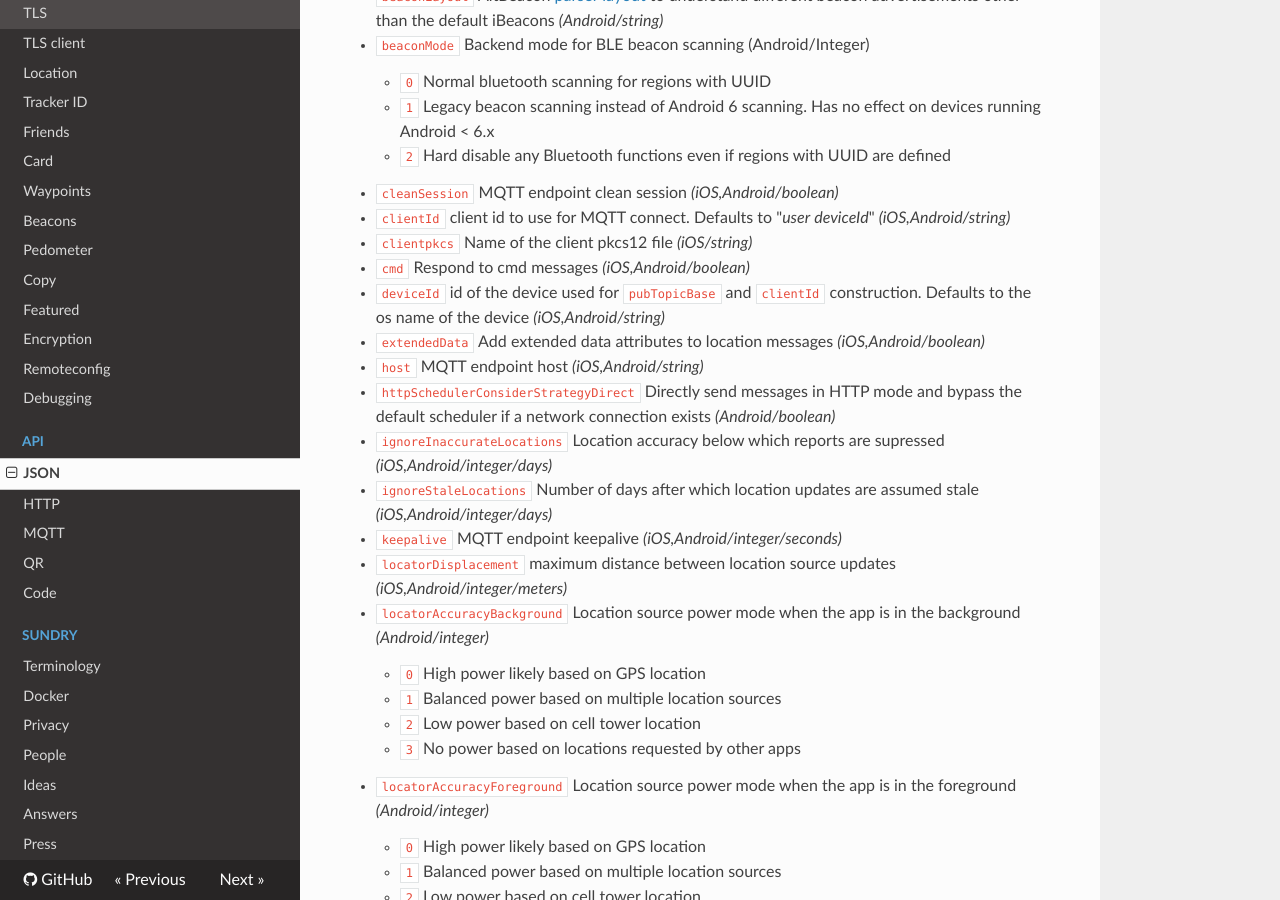
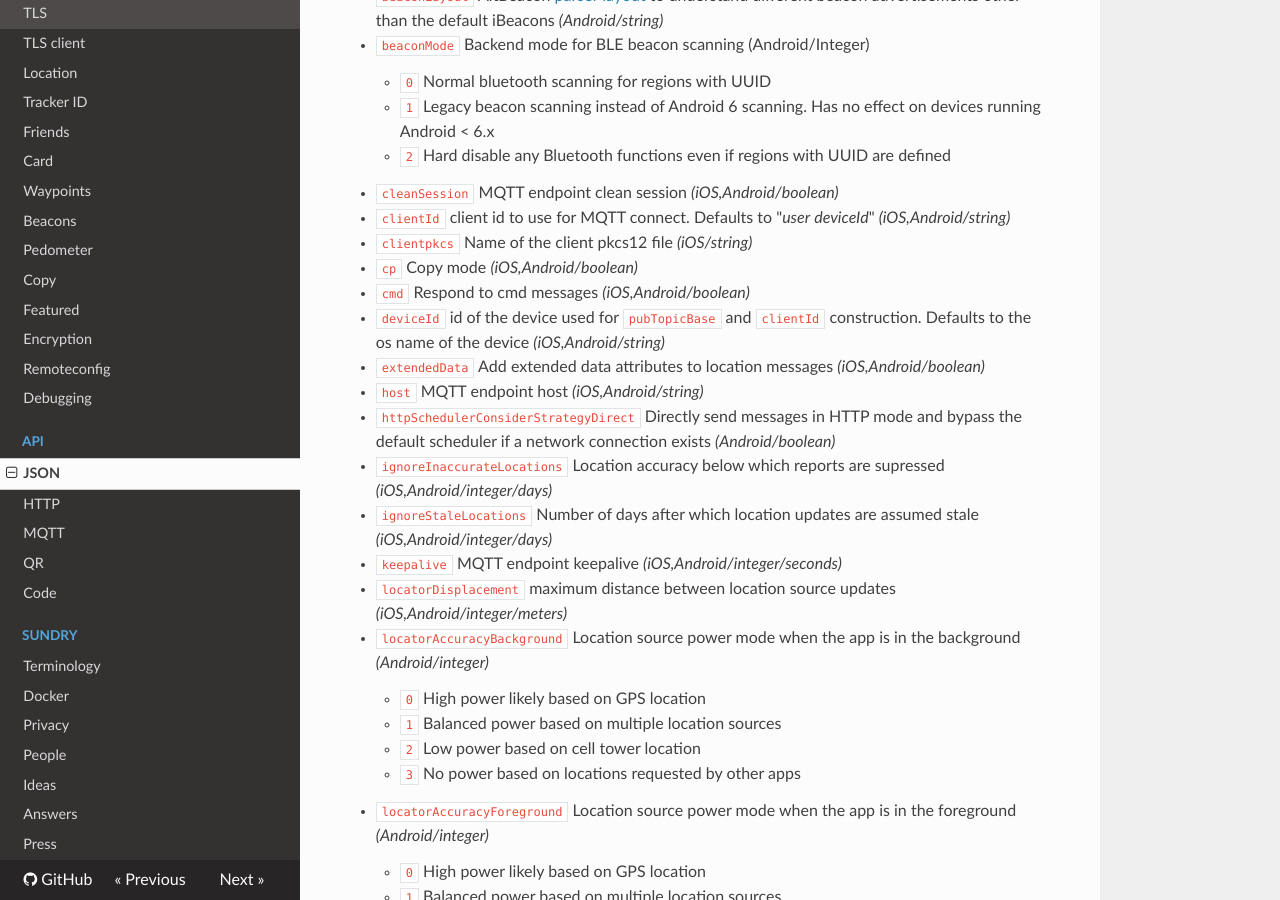
Before and after one commit to owntracks/booklet, an MkDocs documentation site: the page built from docs/tech/json.md, in a window 1280 px wide and 900 px high, scrolled down 5524 px. Built offline with MkDocs 1.6.1, drawn with Linux system fonts in a browser that asks for light colours; nearby versions of some CDN libraries; old or Windows-style settings are respelled for this version of MkDocs.

Commit message:
Added cp attribute for configuration message

```diff
--- a/docs/tech/json.md
+++ b/docs/tech/json.md
@@ -203,6 +203,7 @@ The device configuration can be imported and exported as JSON. The exported conf
 * `cleanSession` MQTT endpoint clean session _(iOS,Android/boolean)_
 * `clientId` client id to use for MQTT connect. Defaults to "*user* *deviceId*" _(iOS,Android/string)_
 * `clientpkcs` Name of the client pkcs12 file _(iOS/string)_
+* `cp` Copy mode _(iOS,Android/boolean)_
 * `cmd` Respond to cmd messages _(iOS,Android/boolean)_
 * `deviceId` id of the device used for `pubTopicBase` and `clientId` construction. Defaults to the os name of the device  _(iOS,Android/string)_
 * `extendedData` Add extended data attributes to location messages _(iOS,Android/boolean)_
```
